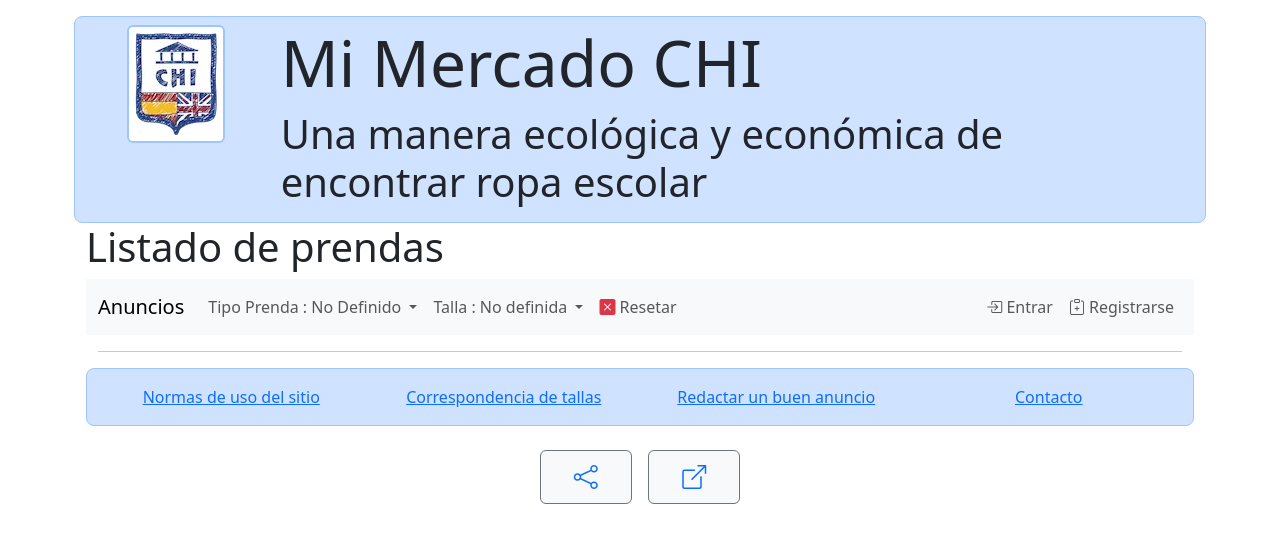
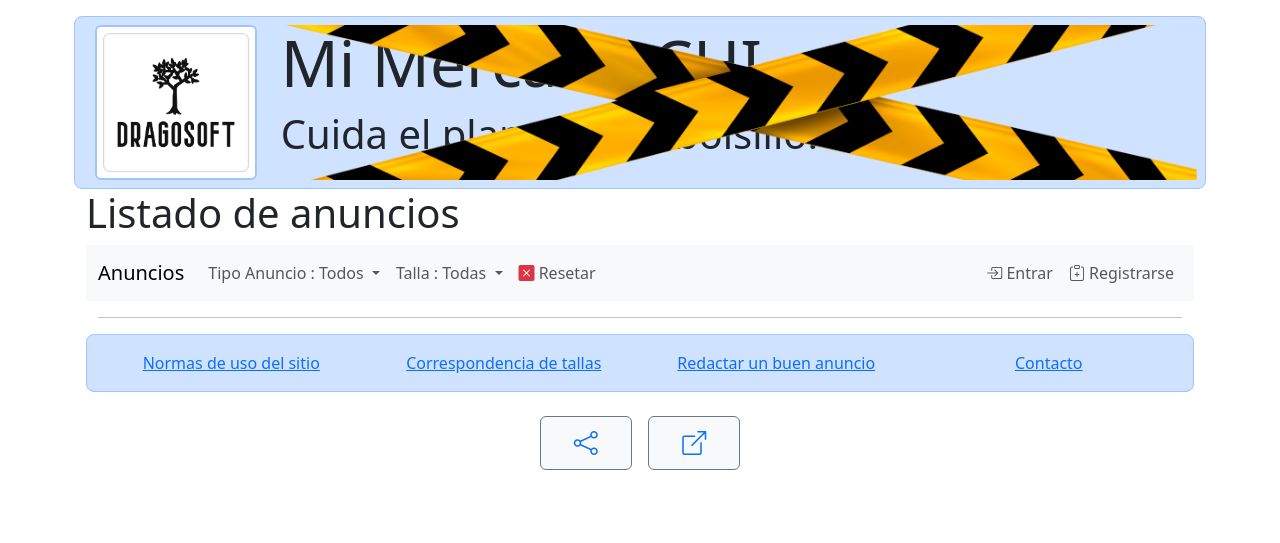
Before and after one commit to DarkCastor111/MercadoCentral, a Django app: page / in a window 1280 px wide. Shown: the top 543 px of the page. Run offline with Django 5.2, Linux system fonts and the light colour scheme; data that the repository does not hold is empty; parts of the project's set-up code (start-up, migrations or seed data) failed here and were passed over.

Commit message:
Version 1.03 Correcciones

```diff
--- a/mercadocentral/core/models.py
+++ b/mercadocentral/core/models.py
@@ -22,7 +22,7 @@ class Anuncio(models.Model):
     ]
 
     TIPO_PRENDA = [
-        ("PRD_ALL", "Multi"),
+        ("PRD_MLT", "Multi"),
         ("PRD_POL", "Polo"),
         ("PRD_JER", "Jersey"),
         ("PRD_FAL", "Falda"),
@@ -55,7 +55,6 @@ class Anuncio(models.Model):
     ]
 
     TALLA = [
-        ("TAL_ALL", "No precisado"),
         ("74", "00"),
         ("78", "0"),
         ("82", "1"),
--- a/mercadocentral/core/templates/core/anuncio_detail.html
+++ b/mercadocentral/core/templates/core/anuncio_detail.html
@@ -1,7 +1,7 @@
 {% extends "core/layout.html" %}
 {% load static %}
 
-{% block titulo %}Detalle del producto{% endblock %}
+{% block titulo %}Detalle del anuncio{% endblock %}
 
 {% block navbar %}
 {% include 'core/navbar.html' %}
--- a/mercadocentral/core/templates/core/anuncio_list.html
+++ b/mercadocentral/core/templates/core/anuncio_list.html
@@ -1,7 +1,7 @@
 {% extends 'core/layout.html' %}
 {% load static %}
 
-{% block titulo %} Listado de prendas {% endblock %}
+{% block titulo %} Listado de anuncios {% endblock %}
 
 {% block navbar %}
     {% include 'core/navbar.html' %}
--- a/mercadocentral/core/templates/core/layout.html
+++ b/mercadocentral/core/templates/core/layout.html
@@ -4,6 +4,10 @@
 <html lang="es">
 
 <head>
+    <meta charset="UTF-8">
+    <meta name="viewport" content="width=device-width, initial-scale=1">
+    <meta name="description" content="Mi Mercado - Una manera ecológica y económica de encontrar ropa escolar">
+    <meta name="author" content="Christophe Catoire - DragoSoftCanarias">
     <title>Mi Mercado CHI</title>
     <link rel="stylesheet" href="https://cdn.jsdelivr.net/npm/bootstrap@5.3.3/dist/css/bootstrap.min.css"
         rel="stylesheet" integrity="sha384-QWTKZyjpPEjISv5WaRU9OFeRpok6YctnYmDr5pNlyT2bRjXh0JMhjY6hW+ALEwIH"
@@ -20,15 +24,20 @@
 
         <div class="col-2 text-center">
             <a href="{% url 'core_home' %}">
-                <img class="img-thumbnail border border-2 border-primary-subtle" src="{% static 'core/CHI-logo.png' %}"
+                <img class="img-thumbnail border border-2 border-primary-subtle" src="{% static 'core/Logo-Dragosoft-Icon-3.png' %}"
                     title="Logo" alt="Logo">
             </a>
         </div>
-        <div class="col-10">
+        <div class="col-10 position-relative" id="banner_title">
 
             <h1 class="display-3">Mi Mercado CHI</h1>
 
-            <h2 class="display-6">Una manera ecológica y económica de encontrar ropa escolar</h2>
+            <h2 class="display-6">Cuida el planeta y tu bolsillo.</h2>
+            <!-- <h2 class="display-6">Una manera ecológica y económica de encontrar ropa escolar</h2> -->
+            <img src="{% static 'core/WIP_1000x300.png' %}"
+                alt="Banner"
+                class="position-absolute top-0 start-0 w-100 h-100"
+                style="object-fit:cover; z-index:2;">
 
         </div>
 
--- a/mercadocentral/core/templates/core/navbar.html
+++ b/mercadocentral/core/templates/core/navbar.html
@@ -14,8 +14,9 @@
                 <li class="nav-item dropdown">
                     <a class="nav-link dropdown-toggle" href="#" role="button" data-bs-toggle="dropdown"
                         aria-expanded="false">
-                        Tipo Prenda
-                        {% if not current_prenda or current_prenda == 'PRD_ALL' %}: No Definido
+                        Tipo Anuncio
+                        {% if not current_prenda or current_prenda == 'ALL' %}: Todos
+                        {% elif current_prenda == 'PRD_MLT' %}: Multi
                         {% elif current_prenda == 'PRD_POL' %}: Polo
                         {% elif current_prenda == 'PRD_JER' %}: Jersey
                         {% elif current_prenda == 'PRD_FAL' %}: Falda
@@ -27,9 +28,13 @@
 
                     </a>
                     <ul class="dropdown-menu">
+                        <li><a class="dropdown-item" href="{% url 'core_home' %}?prenda=ALL">Todos</a></li>
+                        <li>
+                            <hr class="dropdown-divider">
+                        </li>
                         <li>
                             <div class="dropdown-item">
-                                <a href="{% url 'core_home' %}?prenda=PRD_ALL">
+                                <a href="{% url 'core_home' %}?prenda=PRD_MLT">
                                     <img class="img-thumbnail border border-2 border-primary-subtle" src="{% static 'core/foto_prenda_default.jpg' %}" title="Multi" alt="Foto por defecto"
                                         style="max-width: 60px; max-height: 60px;">
                                 </a>
@@ -92,7 +97,7 @@
                     <a class="nav-link dropdown-toggle" href="#" role="button" data-bs-toggle="dropdown"
                     aria-expanded="false">
                     Talla
-                    {% if not current_talla or current_talla == 'TAL_ALL' %}: No definida
+                    {% if not current_talla or current_talla == 'ALL' %}: Todas
                     {% elif current_talla == '74' %}: 00
                     {% elif current_talla == '78' %}: 0
                     {% elif current_talla == '82' %}: 1
@@ -111,7 +116,7 @@
                     {% endif %}
                     </a>
                     <ul class="dropdown-menu">
-                        <li><a class="dropdown-item" href="{% url 'core_home' %}?talla=TAL_ALL">Todas</a></li>
+                        <li><a class="dropdown-item" href="{% url 'core_home' %}?talla=ALL">Todas</a></li>
                         <li>
                             <hr class="dropdown-divider">
                         </li>
@@ -133,7 +138,7 @@
                     </ul>
                 </li>
                 <li class="nav-item">
-                    <a class="nav-link" href="{% url 'core_home' %}?talla=TAL_ALL&prenda=PRD_ALL"><i
+                    <a class="nav-link" href="{% url 'core_home' %}?talla=ALL&prenda=ALL"><i
                         class="bi bi-x-square-fill text-danger"></i> Resetar</a>
                 </li>
 
--- a/mercadocentral/core/views.py
+++ b/mercadocentral/core/views.py
@@ -38,22 +38,23 @@ class AnunciosListView(ListView):
             filtro_pre = get_pre
             self.request.session['prenda'] = get_pre
         else:
-            filtro_pre = self.request.session.get('prenda', "PRD_ALL")
+            filtro_pre = self.request.session.get('prenda', "ALL")
 
         if get_tal:
             filtro_tal = get_tal
             self.request.session['talla'] = get_tal
         else:
-            filtro_tal = self.request.session.get('talla', "TAL_ALL")
+            filtro_tal = self.request.session.get('talla', "ALL")
 
 
-        if (filtro_tal != "TAL_ALL"):
+        if (filtro_tal != "ALL"):
             queryset = queryset.filter(talla=filtro_tal)
-            # queryset = queryset.filter(talla__in=valores)
 
 
-        if (filtro_pre != "PRD_ALL"):
-            queryset = queryset.filter(prenda=filtro_pre)
+        if (filtro_pre != "ALL"):
+            valores = ["PRD_MLT", filtro_pre]
+            queryset = queryset.filter(prenda__in=valores)
+            # queryset = queryset.filter(prenda=filtro_pre)
 
 
         return queryset
--- a/mercadocentral/usuarios/templates/usuarios/password_reset_done.html
+++ b/mercadocentral/usuarios/templates/usuarios/password_reset_done.html
@@ -7,7 +7,7 @@
     <div class="row mt-3">
       <div class="col-md-9 mx-auto mb-5">
         <h3 class="mb-4">Restablecimiento de contraseña enviado</h3>
-        <p>Le hemos enviado por email las instrucciones para restablecer la contraseña, si es que existe una cuenta con la dirección electrónica que indicó. Debería recibirlas en breve.</p>
+        <p>Si existe una cuenta con la dirección electrónica que indicó, le hemos enviado por email las instrucciones para restablecer la contraseña. Debería recibirlas en breve.</p>
         <p>Si no recibe un correo, por favor asegúrese de que ha introducido la dirección de correo con la que se registró y verifique su carpeta de spam.</p>
       </div>
     </div>
```
Also changed, not shown: mercadocentral/footer/templates/footer/footer-detail.html (+18 -10 lines), mercadocentral/footer/views.py (+5 -4 lines), mercadocentral/mercadocentral/settings.py (+23 -12 lines), mercadocentral/core/migrations/0015_alter_anuncio_prenda_alter_anuncio_talla.py (added), mercadocentral/core/static/core/Logo-Dragosoft-Icon-3.png (added), mercadocentral/core/static/core/WIP_1000x300.png (added), 1 other file.
